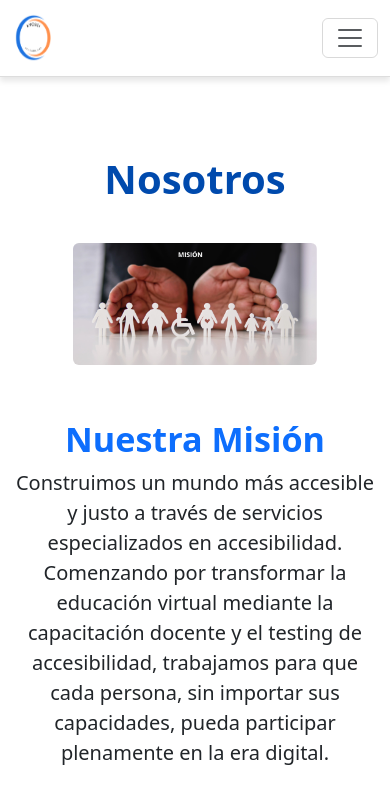
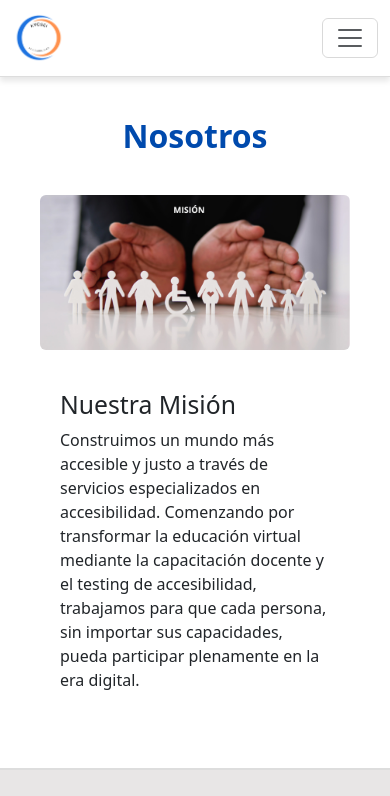
Before and after one commit to tanonibrenda/kyoseiaccesibilidad, a React (Vite) app in the folder kyosei-accesibilidad/: page /nosotros in a window 390 px wide. Shown: the top 796 px of the page. Built offline with nearby package versions, Linux system fonts and the light colour scheme.

Commit message:
misionH1Ok

```diff
--- a/kyosei-accesibilidad/src/pages/Nosotros.jsx
+++ b/kyosei-accesibilidad/src/pages/Nosotros.jsx
@@ -7,34 +7,26 @@ const Nosotros = () => {
   return (
     <>
       {/* <Header /> */}
-      <main className="container d-flex flex-column flex-lg-row align-items-center justify-content-between gap-4 my-5">
-        {/* Sección de texto */}
-
-        <main class="contenedor">
+      <main className="contenedor">
+        {/* Título centrado arriba */}
         <h1 className="titulo">Nosotros</h1>
 
-  <aside class="imagen">
-    <img src="../../public/assets/MISIÓN.png" alt="Manos protegiendo figuras de papel representando diversidad e inclusión como nuestra misión"/>
+        <div className="contenido">
+          {/* Imagen a la izquierda */}
+          <aside className="imagen">
+            <img src="/assets/MISIÓN.png" alt="Manos protegiendo figuras de papel representando diversidad e inclusión como nuestra misión" />
           </aside>
 
-
-  {/* <section class="className=text-lg-start text-center flex-fill">
+          {/* Texto a la derecha */}
+          <section className="texto">
             <h2>Nuestra Misión</h2>
-    <p className="lead text-dark">Construimos un mundo más accesible y justo a través de servicios especializados en accesibilidad.
+            <p className="parrafo">
+              Construimos un mundo más accesible y justo a través de servicios especializados en accesibilidad.
               Comenzando por transformar la educación virtual mediante la capacitación docente y el testing de accesibilidad,
-    trabajamos para que cada persona, sin importar sus capacidades, pueda participar plenamente en la era digital.</p>
-  </section> */}
-</main>
-
-        <section className="text-lg-start text-center flex-fill">
-          <h2 className="display-4 fw-bold text-primary">Nuestra Misión</h2>
-          <p className="lead text-dark">
-            Construimos un mundo más accesible y justo a través de servicios especializados en accesibilidad.
-    Comenzando por transformar la educación virtual mediante la capacitación docente y el testing de accesibilidad, trabajamos para que cada persona, sin importar sus capacidades, pueda participar plenamente en la era digital.
+              trabajamos para que cada persona, sin importar sus capacidades, pueda participar plenamente en la era digital.
             </p>
           </section>
-
-
+        </div>
       </main>
       {/* <Footer /> */}
     </>
--- a/kyosei-accesibilidad/src/pages/nosotros.css
+++ b/kyosei-accesibilidad/src/pages/nosotros.css
@@ -1,98 +1,75 @@
-/* Estilos generales */
-main {
+/* Contenedor principal */
+h1{
+    text-align: center;
+    font-size: 4rem;
+}
+
+.contenedor {
   display: flex;
-  justify-content: space-between;
+  flex-direction: column;
   align-items: center;
   padding: 40px;
   gap: 20px;
 }
 
-/* Imagen con esquinas redondeadas */
-img {
+/* Título completamente centrado */
+.titulo {
+  font-size: 2.5rem;
+  font-weight: bold;
+  color: #004aad;
+  text-align: center;
+  width: 100%;
+  margin-bottom: 20px;
+}
+
+/* Contenido con imagen y texto en dos columnas */
+.contenido {
+  display: flex;
+  justify-content: space-between;
+  align-items: center;
+  width: 100%;
+}
+
+/* Imagen a la izquierda */
+.imagen {
+  flex: 1;
+  display: flex;
+  justify-content: center;
+}
+
+.imagen img {
   border-radius: 6px;
   max-width: 100%;
   height: auto;
 }
 
-/* Texto */
-h1, h2 {
-  font-size: 2rem;
-  font-weight: bold;
-  color: #004aad;
+/* Texto a la derecha */
+.texto {
+  flex: 2;
+  text-align: left;
+  padding: 20px;
 }
 
-p {
-  font-size: 1.2rem;
-  color: #333;
-}
-
-.titulo {
-  font-size: 2.5rem;
-  font-weight: bold;
-  color: #004aad;
-  text-align: center;
-  margin-bottom: 20px;
-}
-
-
-/* 📱 Móviles (360px - 390px) */
-@media (max-width: 390px) {
-  main {
+/* Responsive */
+@media (max-width: 768px) {
+  .contenido {
     flex-direction: column;
     text-align: center;
-    padding: 20px;
   }
 
-  h1, h2 {
-    font-size: 1.6rem;
+  .titulo {
+    font-size: 2rem;
+  }
+
+  h2 {
+    font-size: 1.8rem;
   }
 
   p {
     font-size: 1rem;
   }
 
-  img {
-    width: 30%;
+  .imagen {
+    margin-bottom: 20px;
   }
 }
-
-/* 📲 Tabletas (768px - 810px) */
-@media (max-width: 810px) {
-  main {
-    flex-direction: column;
-    text-align: center;
-    padding: 30px;
-  }
-
-  h1, h2 {
-    font-size: 1.8rem;
-  }
-
-  p {
-    font-size: 1.1rem;
-  }
-
-  img {
-    width: 80%;
-  }
-}
-
-/* 💻 Computadoras (1366px - 1920px) */
-@media (min-width: 1366px) {
-  main {
-    flex-direction: row;
-    padding: 50px;
-  }
-
-  h1, h2 {
-    font-size: 2.4rem;
-  }
-
-  p {
-    font-size: 1.4rem;
-  }
-
-  img {
-    width: 100%;
-  }
-}
```
Lines whose indentation alone changed are shown as unchanged.
